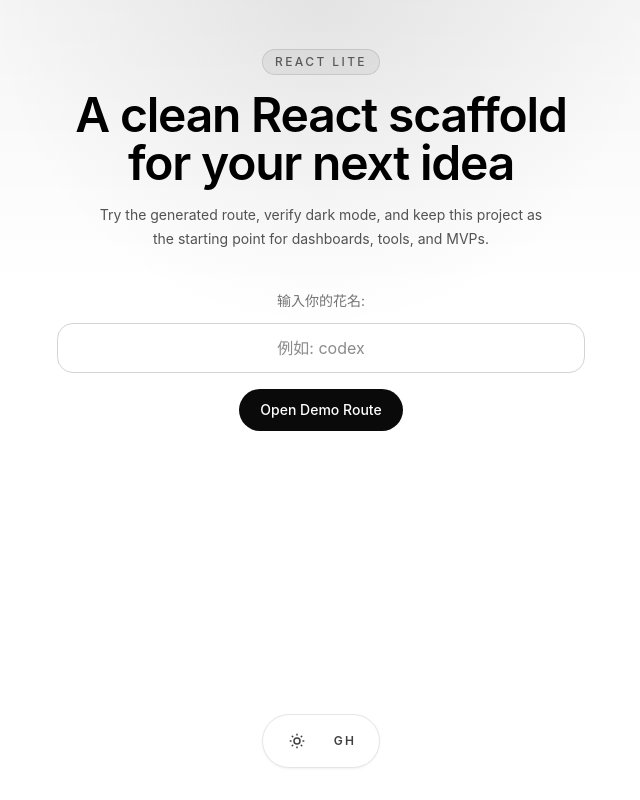
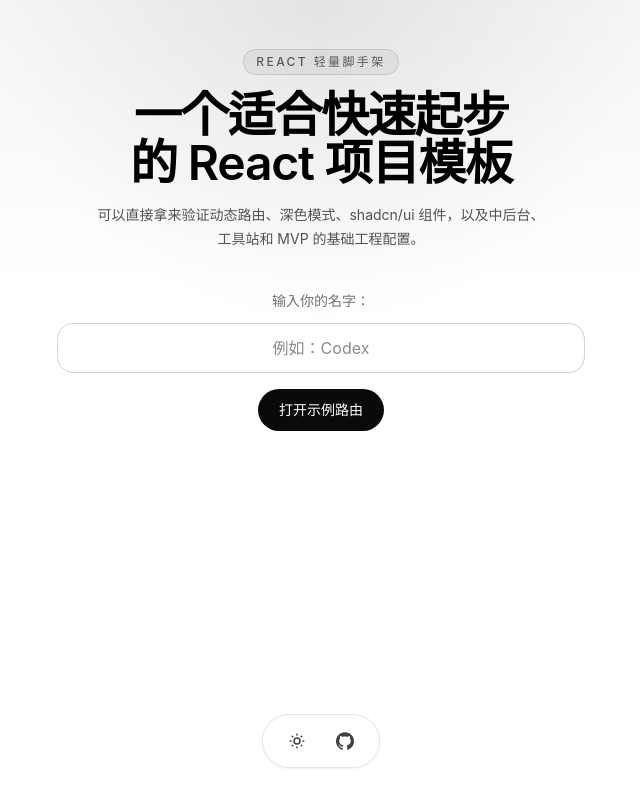
Before and after one commit to tisou1/react-lite, a React (Vite) app: page / in a window 1280 px wide. Shown: the whole page, without its empty margins (319-959 px from the left). Built offline with nearby package versions, Linux system fonts and the light colour scheme.

Commit message:
feat: 本地化文案并调整主题图标

```diff
--- a/package.json
+++ b/package.json
@@ -28,6 +28,7 @@
     "react-dom": "^19.0.4",
     "react-router-dom": "^7.13.2",
     "shadcn": "^4.1.1",
+    "simple-icons": "^15.22.0",
     "tailwind-merge": "^3.5.0",
     "tw-animate-css": "^1.4.0"
   },
--- a/src/components/site-footer.tsx
+++ b/src/components/site-footer.tsx
@@ -1,5 +1,6 @@
 import { MoonStar, SunMedium } from 'lucide-react'
 import React from 'react'
+import { siGithub } from 'simple-icons'
 import { useDark } from '../hooks'
 
 export default function SiteFooter() {
@@ -56,7 +57,14 @@
           aria-label="Open GitHub repository"
           className="icon-btn rounded-full border border-transparent hover:border-black/10 dark:hover:border-white/10"
         >
-          <span className="text-xs font-semibold tracking-[0.2em]">GH</span>
+          <svg
+            viewBox="0 0 24 24"
+            aria-hidden="true"
+            className="size-[18px]"
+            fill="currentColor"
+          >
+            <path d={siGithub.path} />
+          </svg>
         </a>
       </div>
     </div>
--- a/src/pages/hello/[name].tsx
+++ b/src/pages/hello/[name].tsx
@@ -4,19 +4,22 @@
 export default function Hello() {
   const params = useParams()
   const navigate = useNavigate()
+
   return (
     <div className="mx-auto flex min-h-[60vh] max-w-xl flex-col items-center justify-center px-6 text-center">
       <p className="text-sm uppercase tracking-[0.3em] text-neutral-500 dark:text-neutral-400">
-        欢迎:
+        欢迎你
+      </p>
+      <h1 className="mt-4 text-4xl font-semibold tracking-tight text-black dark:text-white">
         {params.name}
-      </p>
+      </h1>
       <p className="mt-3 text-sm leading-6 text-neutral-600 dark:text-neutral-300">
-        This page is generated from
+        这个页面来自
         <code>src/pages/hello/[name].tsx</code>
-        .
+        ，用来演示基于文件系统的动态路由。
       </p>
       <button className="btn mt-8" onClick={() => navigate(-1)}>
-        Go Back
+        返回上一页
       </button>
     </div>
   )
--- a/src/pages/index.tsx
+++ b/src/pages/index.tsx
@@ -4,6 +4,7 @@
 function Index() {
   const [value, setValue] = useState('')
   const navigate = useNavigate()
+
   const go = () => {
     if (value)
       navigate(`/hello/${encodeURIComponent(value)}`)
@@ -12,16 +13,16 @@
   return (
     <div className="mx-auto flex min-h-[60vh] w-full max-w-xl flex-col items-center justify-center px-6 text-center">
       <span className="mb-4 rounded-full border border-black/10 bg-black/5 px-3 py-1 text-xs font-medium uppercase tracking-[0.2em] text-black/60 dark:border-white/10 dark:bg-white/5 dark:text-white/60">
-        React Lite
+        React 轻量脚手架
       </span>
       <h1 className="text-balance text-4xl font-semibold tracking-tight text-black dark:text-white sm:text-5xl">
-        A clean React scaffold for your next idea
+        一个适合快速起步的 React 项目模板
       </h1>
       <p className="mt-4 max-w-md text-sm leading-6 text-neutral-600 dark:text-neutral-300">
-        Try the generated route, verify dark mode, and keep this project as the starting point for dashboards, tools, and MVPs.
+        可以直接拿来验证动态路由、深色模式、shadcn/ui 组件，以及中后台、工具站和 MVP 的基础工程配置。
       </p>
       <label htmlFor="name" className="mt-10 text-sm text-neutral-500 dark:text-neutral-400">
-        输入你的花名:
+        输入你的名字：
       </label>
       <input
         id="name"
@@ -29,11 +30,11 @@
         className="mt-3 w-full rounded-2xl border border-neutral-300 bg-white px-4 py-3 text-center text-base text-neutral-900 outline-none transition focus:border-neutral-900 focus:ring-4 focus:ring-neutral-200 dark:border-neutral-700 dark:bg-neutral-900 dark:text-neutral-50 dark:focus:border-neutral-100 dark:focus:ring-neutral-800"
         value={value}
         onChange={e => setValue(e.target.value)}
-        placeholder="例如: codex"
+        placeholder="例如：Codex"
       />
 
       <div className="mt-4">
-        <button className="btn" onClick={go}>Open Demo Route</button>
+        <button className="btn" onClick={go}>打开示例路由</button>
       </div>
     </div>
   )
--- a/src/pages/ui.tsx
+++ b/src/pages/ui.tsx
@@ -21,30 +21,29 @@
             shadcn/ui
           </span>
           <CardTitle className="mt-3 text-balance text-4xl font-semibold tracking-tight text-black dark:text-white sm:text-5xl">
-            Component system ready
+            组件系统已经接入
           </CardTitle>
           <CardDescription className="max-w-2xl text-sm leading-6 text-neutral-600 dark:text-neutral-300">
-            This scaffold now includes shadcn/ui configuration, generated source components, and the shared
-            utility helpers needed to keep new UI work consistent.
+            这个脚手架已经包含 shadcn/ui 配置、生成后的组件源码，以及保持样式一致所需的公共工具函数。
           </CardDescription>
         </CardHeader>
         <CardContent className="grid gap-6 md:grid-cols-2">
           <div className="space-y-3">
             <p className="text-sm font-medium text-neutral-700 dark:text-neutral-200">
-              Example input
+              输入框示例
             </p>
-            <Input placeholder="Search, create, or wire this into a form" className="h-11 rounded-xl bg-white/80 dark:bg-black/20" />
+            <Input placeholder="搜索、创建，或者把它接到你的表单里" className="h-11 rounded-xl bg-white/80 dark:bg-black/20" />
           </div>
           <div className="space-y-3">
             <p className="text-sm font-medium text-neutral-700 dark:text-neutral-200">
-              Example actions
+              操作按钮示例
             </p>
             <div className="flex flex-wrap gap-3">
-              <Button>Primary action</Button>
-              <Button variant="outline">Secondary action</Button>
+              <Button>主按钮</Button>
+              <Button variant="outline">次按钮</Button>
               <Button variant="ghost" asChild>
                 <Link to="/">
-                  Back home
+                  返回首页
                   <ArrowRight className="size-4" />
                 </Link>
               </Button>
@@ -52,11 +51,11 @@
           </div>
         </CardContent>
         <CardFooter className="justify-center bg-transparent text-sm text-neutral-500 dark:text-neutral-400">
-          Visit
+          访问
           {' '}
           <code>/ui</code>
           {' '}
-          to extend this starter with more shadcn components.
+          可以继续在这个脚手架里扩展更多 shadcn 组件。
         </CardFooter>
       </Card>
     </div>
```
Also changed, not shown: 1 other file (tests, documents, lock files or other folders).
